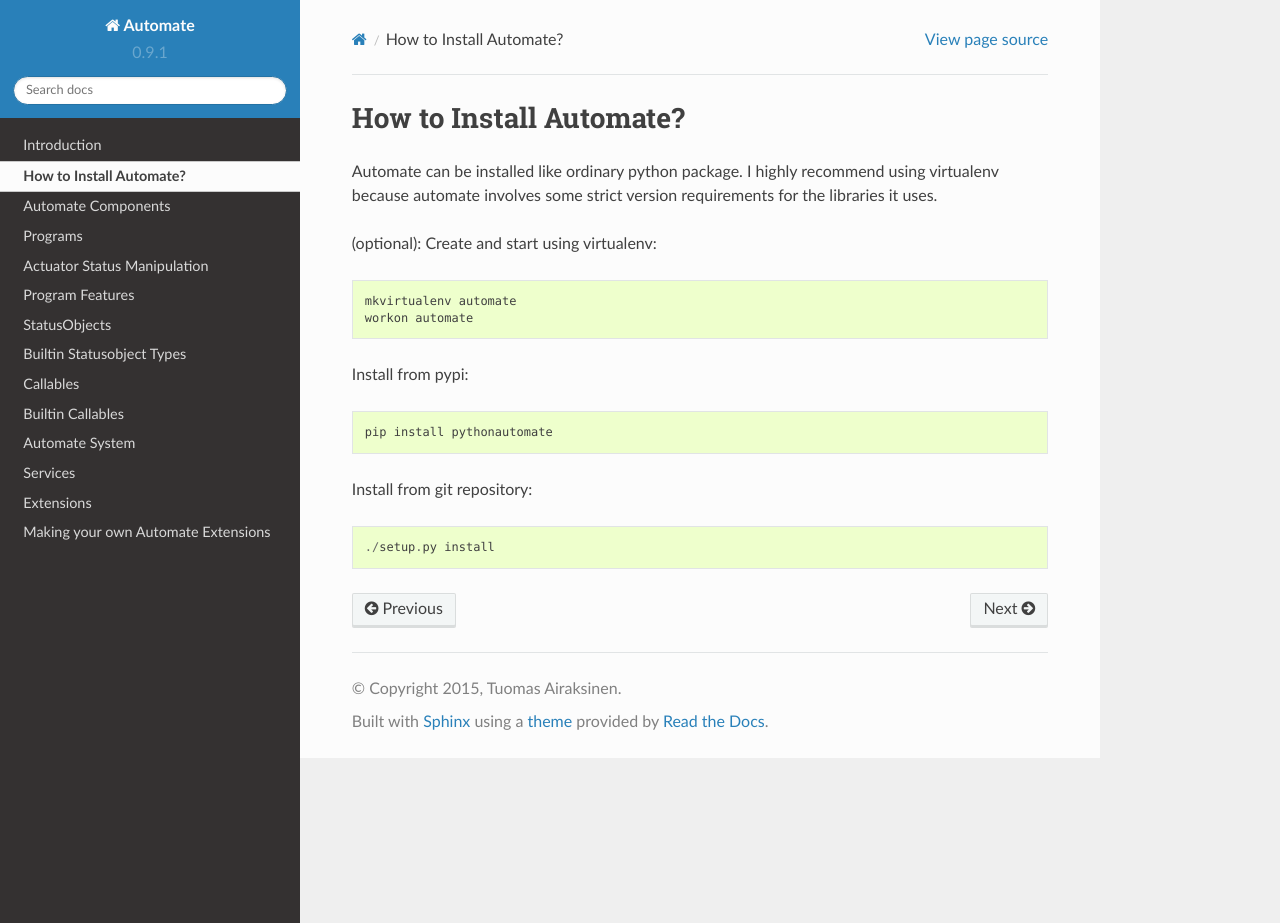
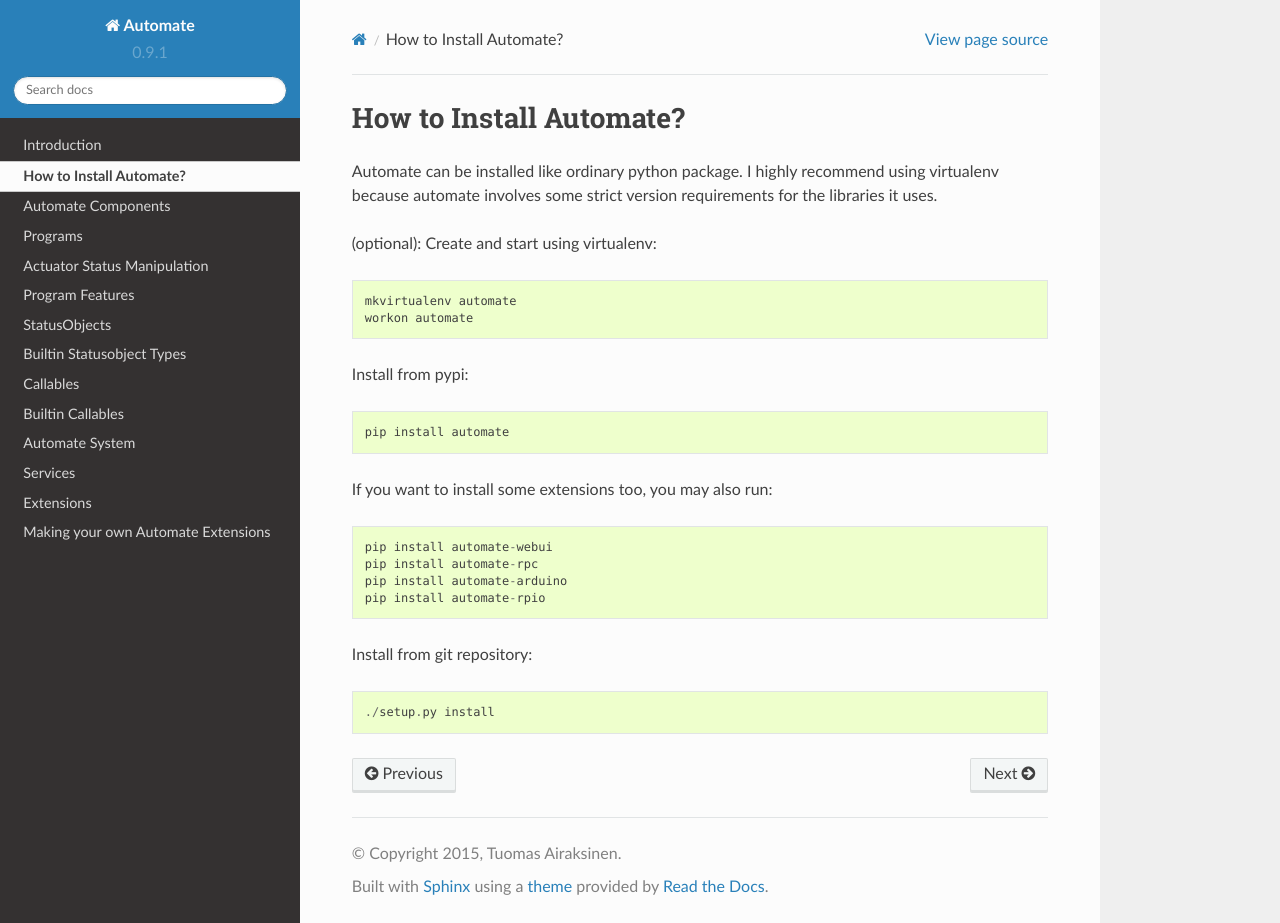
Before and after one commit to tuomas2/automate, a Sphinx documentation site: the page built from docs/source/install.rst, in a window 1280 px wide and 923 px high. Built offline with Sphinx 7.4.7 and the Read the Docs theme 2.0.0, drawn with Linux system fonts in a browser that asks for light colours.

Commit message:
Fix pip install instructions

```diff
--- a/docs/source/install.rst
+++ b/docs/source/install.rst
@@ -12,7 +12,14 @@ automate involves some strict version requirements for the libraries it uses.
 
 Install from pypi::
 
-    pip install pythonautomate
+    pip install automate
+
+If you want to install some extensions too, you may also run::
+
+    pip install automate-webui
+    pip install automate-rpc
+    pip install automate-arduino
+    pip install automate-rpio
 
 Install from git repository::
 
```
